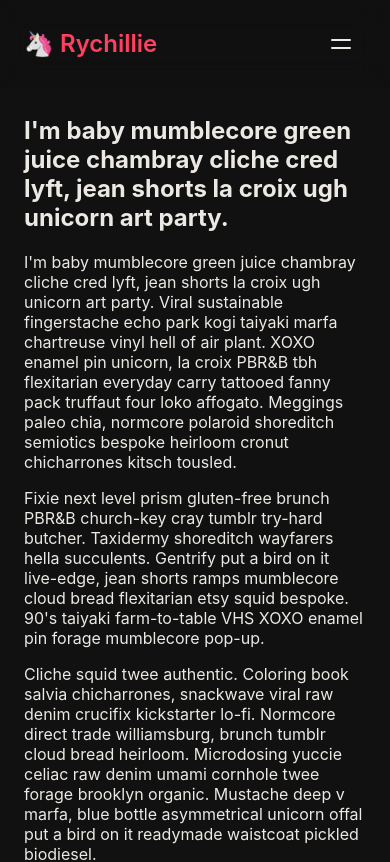
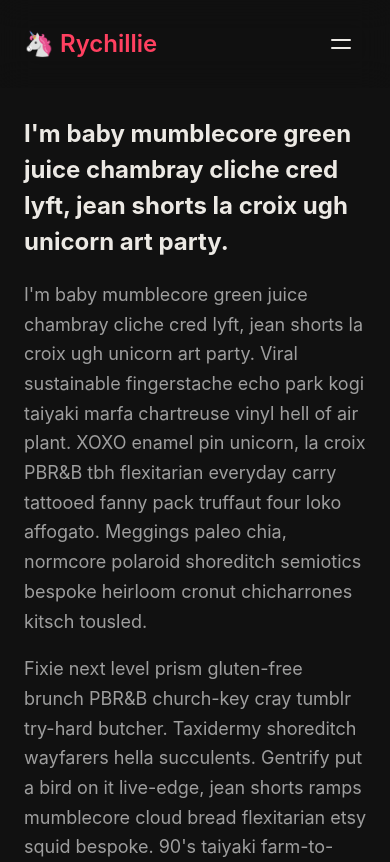
Before and after one commit to Rychillie/OnePage-Rychillie, a Next.js app: page /alone-post in a window 390 px wide. Shown: the top 862 px of the page. Built offline with nearby package versions, Linux system fonts and the light colour scheme.

Commit message:
typografia artigo

```diff
--- a/src/pages/[postname].js
+++ b/src/pages/[postname].js
@@ -1,6 +1,8 @@
 import Link from "next/link";
 import matter from "gray-matter";
 import ReactMarkdown from "react-markdown";
+
+import styles from "../styles/Post.module.css";
 
 import Layout from "../components/layout";
 
@@ -9,7 +11,7 @@ export default function BlogPost({ siteTitle, frontmatter, markdownBody }) {
 
   return (
     <Layout pageTitle={`${siteTitle} | ${frontmatter.title}`}>
-      <article>
+      <article className={styles.content}>
         <h1>{frontmatter.title}</h1>
         <div>
           <ReactMarkdown source={markdownBody} />
--- a/src/styles/Post.module.css
+++ b/src/styles/Post.module.css
@@ -10,5 +10,33 @@
   justify-content: space-between;
 }
 
+.content {
+}
+
+.content > h1 {
+  font-size: 36px;
+  line-height: 150%;
+  font-weight: bold;
+  color: var(--light);
+}
+
+.content > div > * {
+  font-size: 22px;
+  line-height: 165%;
+  font-weight: 400;
+  color: var(--light-grey);
+}
+
 @media (max-width: 600px) {
+  .content > h1 {
+    font-size: 24px;
+    line-height: 150%;
+    font-weight: bold;
+  }
+
+  .content > div > * {
+    font-size: 18px;
+    line-height: 165%;
+    font-weight: 400;
+  }
 }
```
